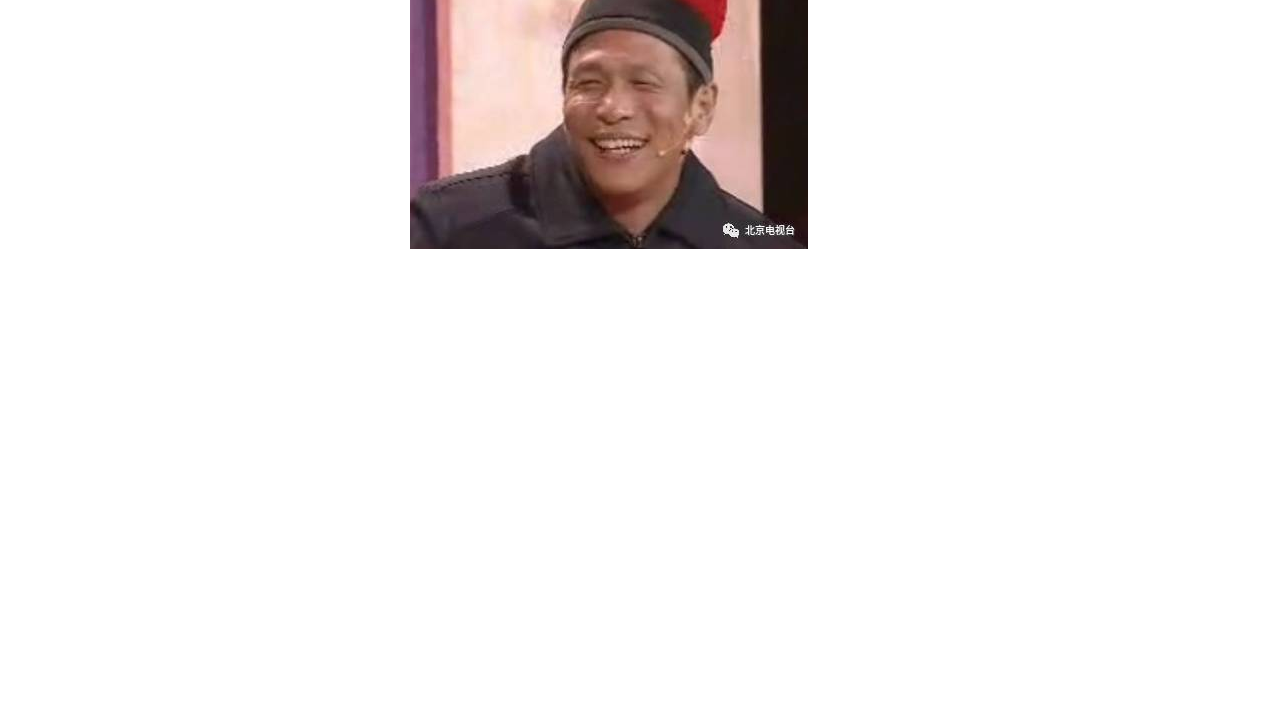
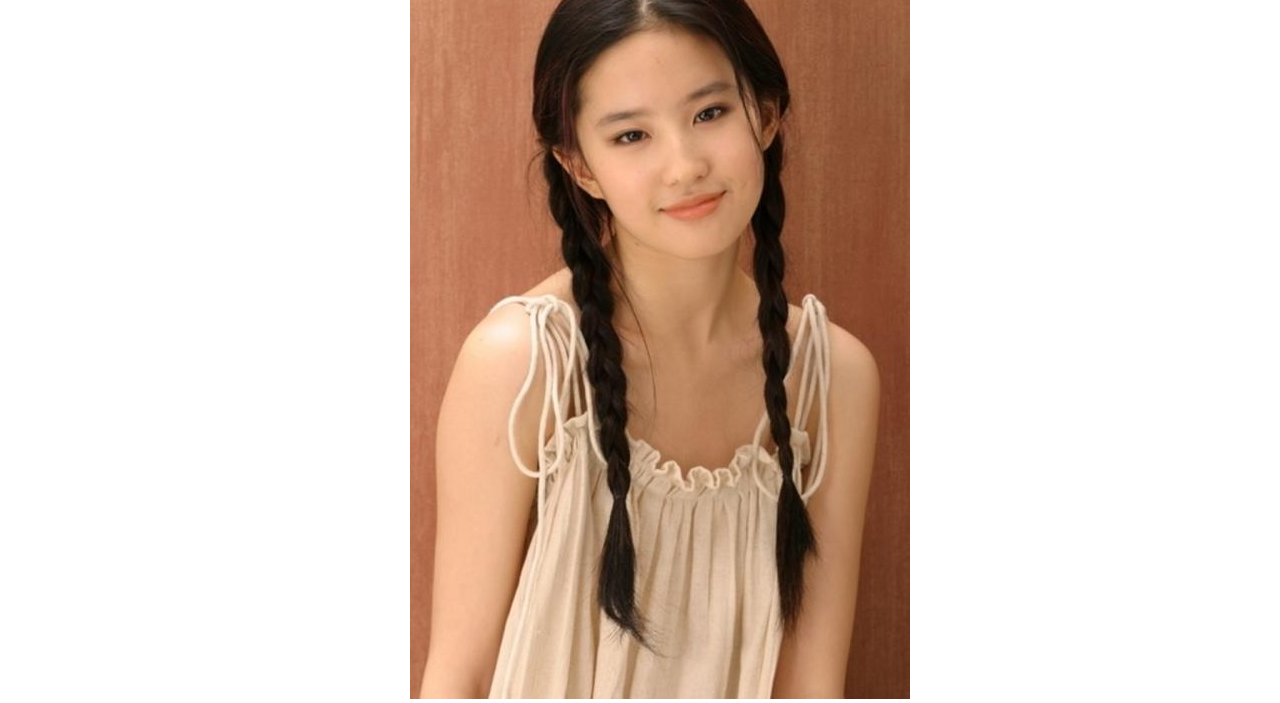
Before and after one commit to pxr-mm/pxr-mm.github.io, a plain HTML site: page index.html in a window 1280 px wide. Shown: the part 953-1656 px from the top of the page. Before the commit the page ends 1206 px from the top, so only its background shows below. Drawn offline with Linux system fonts and the light colour scheme.

Commit message:
底部改动1

```diff
--- a/index.html
+++ b/index.html
@@ -51,7 +51,8 @@
         <div class="guanzu">
             <div class="h">喜欢我就扫码关注我吧</div>
             <div class="ma">
-                <img src="./imgs/11.jpeg" alt="">
+                <!-- <img src="./imgs/11.jpeg" alt=""> -->
+                <img src="./imgs/2.jpg" alt="">
             </div>
         </div>
     </div>
```
